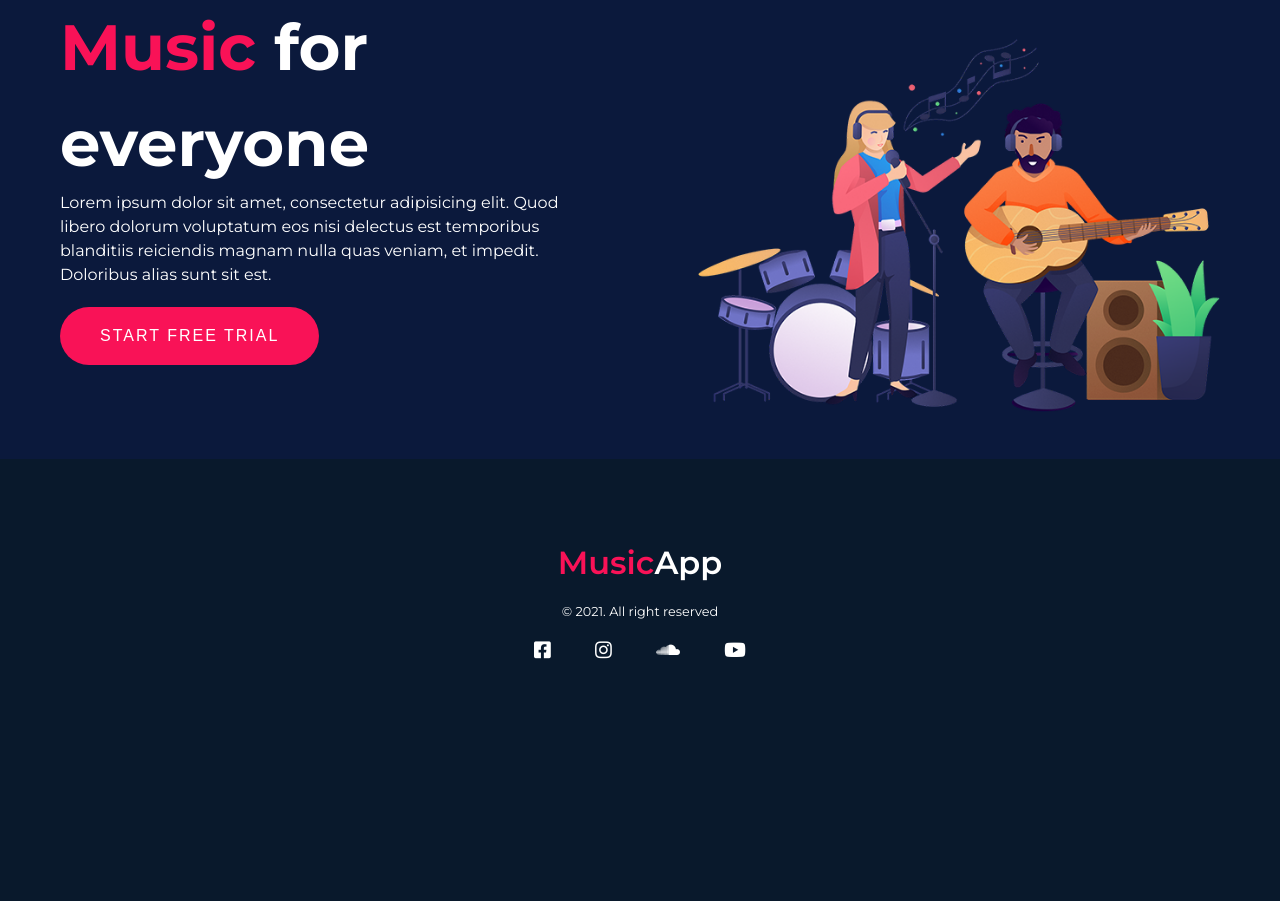
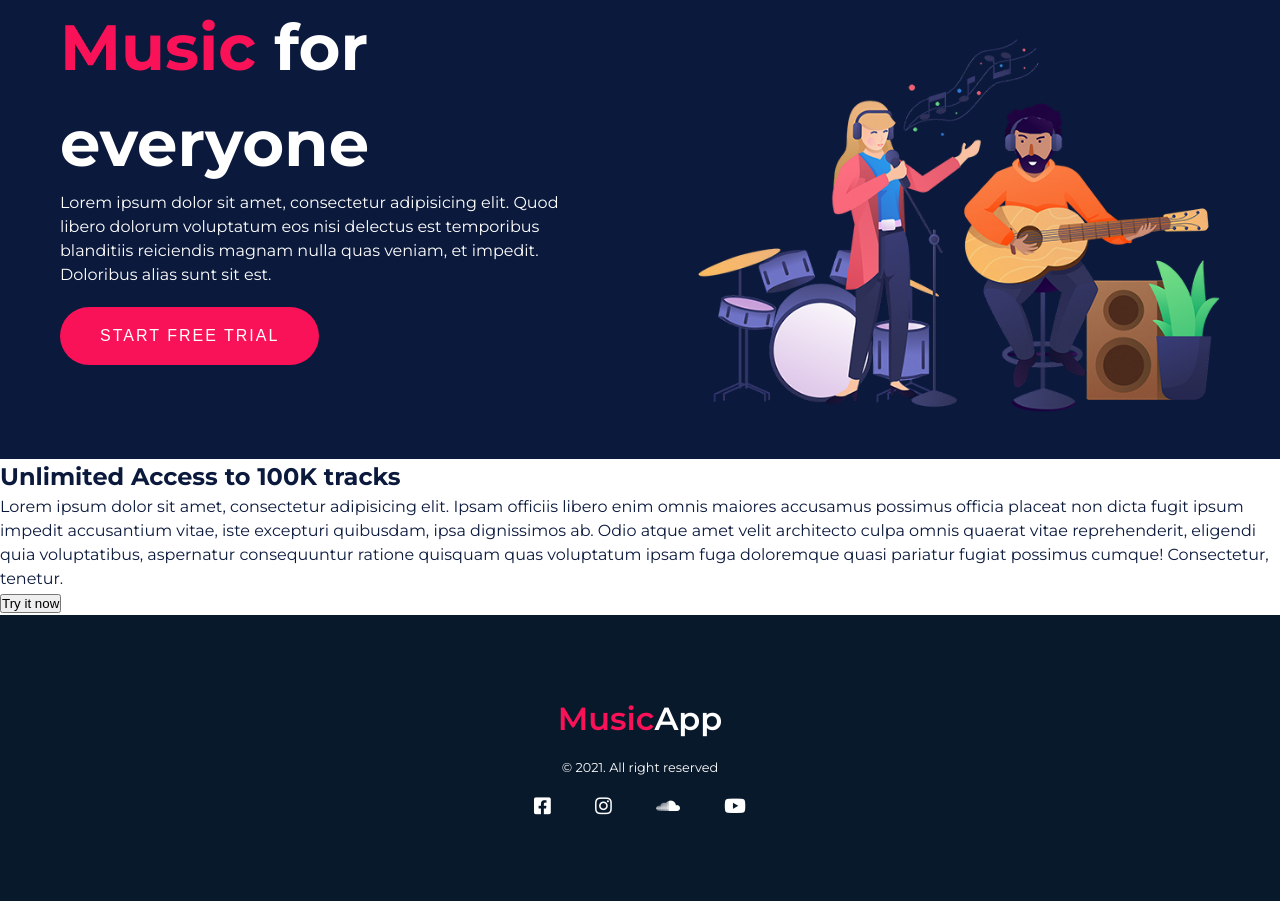
Before and after one commit to ZoricaZeljkovic/music-app, a PHP site: page / in a window 1280 px wide. Shown: the part 109-1010 px from the top of the page. Before the commit the page ends 768 px from the top, so only its background shows below. Run offline with PHP 8.4, Linux system fonts and the light colour scheme; some libraries are stand-ins or nearby versions.

Commit message:
unlimited html

```diff
--- a/index.php
+++ b/index.php
@@ -12,5 +12,19 @@
         <img src="img/header.png" alt="">
     </div>
 </header>
+<!-- unlimited -->
+<section class="unlimited container">
+    <article>
+        <h2>Unlimited Access to 100K tracks</h2>
+    </article>
+    <article>
+        <p>Lorem ipsum dolor sit amet, consectetur adipisicing elit. Ipsam officiis libero enim omnis maiores accusamus
+            possimus officia placeat non dicta fugit ipsum impedit accusantium vitae, iste excepturi quibusdam, ipsa
+            dignissimos ab. Odio atque amet velit architecto culpa omnis quaerat vitae reprehenderit, eligendi quia
+            voluptatibus, aspernatur consequuntur ratione quisquam quas voluptatum ipsam fuga doloremque quasi pariatur
+            fugiat possimus cumque! Consectetur, tenetur.</p>
+        <button>Try it now</button>
+    </article>
+</section>
 
 <?php include "partials/footer.php"; ?>
```
